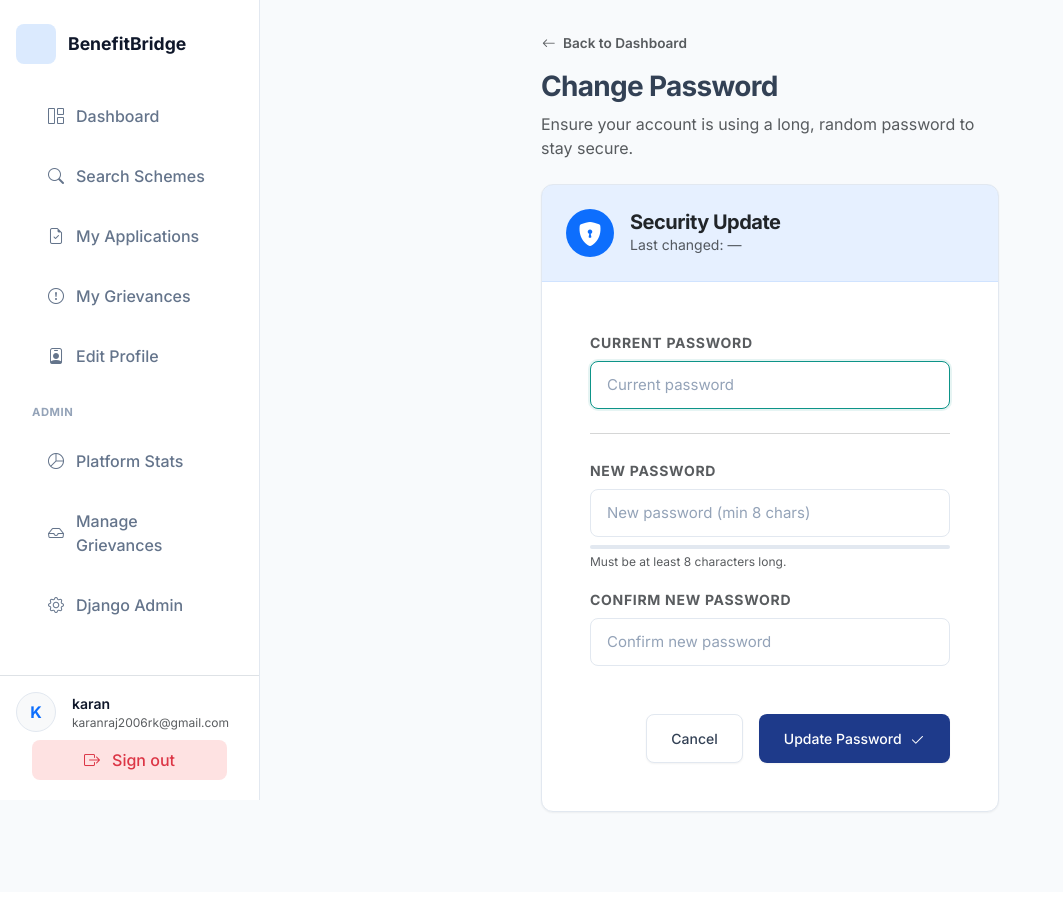
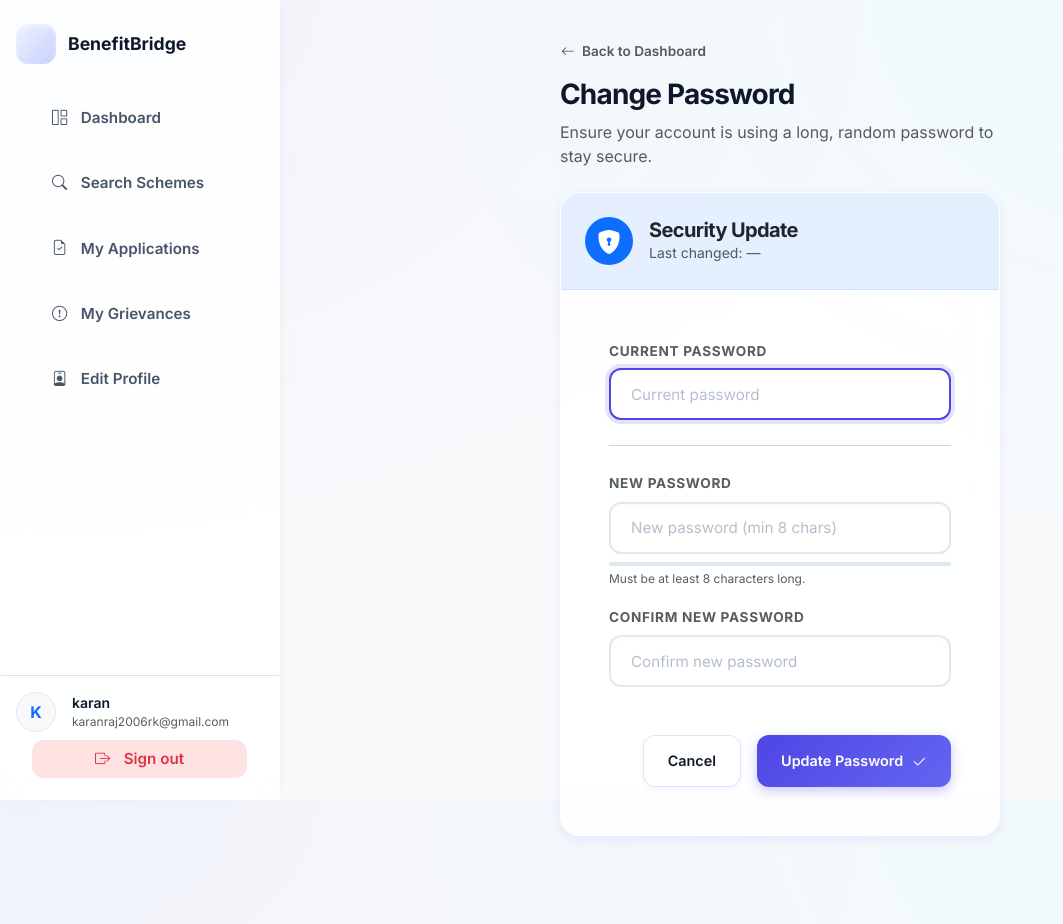
Before and after one commit to vip-sk07/Smart-Beneficiary-Mapping-System, a Django app: page /change-password/ in a window 1280 px wide. Shown: the whole page, without its empty margins (0-1063 px from the left). Before the commit the page ends 813 px from the top, so only its background shows below. Run offline with Django 5.2, Linux system fonts and the light colour scheme; a user stored in the database is signed in.

Commit message:
UI: Apply AI futuristic light theme & hide admin

```diff
--- a/static/css/benefitbridge_premium.css
+++ b/static/css/benefitbridge_premium.css
@@ -1,34 +1,36 @@
 /*
    ====================================================
    BenefitBridge Premium GovTech/Fintech UI Framework
+   AI Futuristic Light Theme
    ====================================================
 */
 
 :root {
-    /* Color System */
-    --primary: #1E3A8A;
-    /* Royal Blue */
-    --primary-hover: #172554;
-    --primary-light: #DBEAFE;
+    /* Color System - AI Futuristic Light */
+    --primary: #4F46E5;
+    /* Electric Indigo */
+    --primary-hover: #4338CA;
+    --primary-light: #EEF2FF;
 
-    --accent: #0D9488;
-    /* Teal */
-    --accent-hover: #0F766E;
+    --accent: #00D8FF;
+    /* Neon Cyan */
+    --accent-hover: #00B8D9;
+    --accent-light: #ECFEFF;
 
     --canvas: #F8FAFC;
-    /* Slate 50 */
+    /* Very light cool grey */
     --surface: #FFFFFF;
 
-    --text-main: #334155;
-    /* Slate 700 */
-    --text-muted: #64748B;
-    /* Slate 500 */
+    --text-main: #0F172A;
+    /* Slate 900 */
+    --text-muted: #475569;
+    /* Slate 600 */
     --text-light: #94A3B8;
     /* Slate 400 */
 
     --border: #E2E8F0;
     /* Slate 200 */
-    --border-focus: #94A3B8;
+    --border-focus: #4F46E5;
 
     /* Semantic Colors */
     --success: #10B981;
@@ -46,29 +48,34 @@
     /* Typography */
     --font-sans: 'Inter', -apple-system, BlinkMacSystemFont, "Segoe UI", Roboto, "Helvetica Neue", Arial, sans-serif;
 
-    /* Shadows */
-    --shadow-sm: 0 1px 2px 0 rgba(0, 0, 0, 0.05);
-    --shadow: 0 1px 3px 0 rgba(0, 0, 0, 0.1), 0 1px 2px -1px rgba(0, 0, 0, 0.1);
-    --shadow-md: 0 4px 6px -1px rgba(0, 0, 0, 0.1), 0 2px 4px -2px rgba(0, 0, 0, 0.1);
-    --shadow-lg: 0 10px 15px -3px rgba(0, 0, 0, 0.1), 0 4px 6px -4px rgba(0, 0, 0, 0.1);
-    --shadow-hover: 0 12px 24px -4px rgba(15, 23, 42, 0.08);
+    /* Shadows - Glowing/Floating AI style */
+    --shadow-sm: 0 2px 4px rgba(79, 70, 229, 0.05);
+    --shadow: 0 4px 12px rgba(79, 70, 229, 0.08);
+    --shadow-md: 0 10px 20px rgba(79, 70, 229, 0.12);
+    --shadow-lg: 0 20px 40px rgba(79, 70, 229, 0.15);
+    --shadow-hover: 0 15px 35px rgba(79, 70, 229, 0.2), 0 0 15px rgba(0, 216, 255, 0.15);
 
     /* Radii */
-    --radius-sm: 6px;
-    --radius: 8px;
-    --radius-md: 12px;
-    --radius-lg: 16px;
+    --radius-sm: 8px;
+    --radius: 12px;
+    --radius-md: 20px;
+    --radius-lg: 28px;
     --radius-pill: 9999px;
 
     /* Transitions */
-    --transition-fast: 120ms cubic-bezier(0.4, 0, 0.2, 1);
-    --transition-smooth: 200ms cubic-bezier(0.4, 0, 0.2, 1);
+    --transition-fast: 150ms cubic-bezier(0.4, 0, 0.2, 1);
+    --transition-smooth: 300ms cubic-bezier(0.2, 0.8, 0.2, 1);
+    --transition-bounce: 400ms cubic-bezier(0.175, 0.885, 0.32, 1.275);
 }
 
 /* Base Setup */
 body {
     font-family: var(--font-sans);
     background-color: var(--canvas);
+    background-image:
+        radial-gradient(at 0% 0%, rgba(79, 70, 229, 0.04) 0px, transparent 50%),
+        radial-gradient(at 100% 0%, rgba(0, 216, 255, 0.04) 0px, transparent 50%);
+    background-attachment: fixed;
     color: var(--text-main);
     -webkit-font-smoothing: antialiased;
     -moz-osx-font-smoothing: grayscale;
@@ -80,10 +87,9 @@ h3,
 h4,
 h5,
 h6 {
-    color: #0F172A;
-    /* Slate 900 for headings */
-    font-weight: 600;
-    letter-spacing: -0.025em;
+    color: var(--text-main);
+    font-weight: 700;
+    letter-spacing: -0.03em;
 }
 
 a {
@@ -97,86 +103,111 @@ a:hover {
 }
 
 /* ====================================================
-   BUTTON SYSTEM
+   BUTTON SYSTEM - AI Animated
    ==================================================== */
 .bb-btn {
     display: inline-flex;
     align-items: center;
     justify-content: center;
     gap: 0.5rem;
-    padding: 0.625rem 1.25rem;
-    /* ~10px 20px */
-    font-size: 0.875rem;
-    /* 14px */
-    font-weight: 500;
+    padding: 0.75rem 1.5rem;
+    font-size: 0.9rem;
+    font-weight: 600;
     border-radius: var(--radius);
     border: 1px solid transparent;
     cursor: pointer;
-    transition: all var(--transition-smooth);
+    transition: all var(--transition-bounce);
     user-select: none;
-    min-height: 44px;
-    /* Mobile touch target */
+    min-height: 48px;
+    position: relative;
+    overflow: hidden;
+    z-index: 1;
 }
 
 /* Primary Button */
 .bb-btn-primary {
-    background-color: var(--primary);
+    background: linear-gradient(135deg, var(--primary) 0%, #6366F1 100%);
     color: #FFFFFF;
-    box-shadow: var(--shadow-sm);
+    box-shadow: 0 4px 12px rgba(79, 70, 229, 0.3);
+    border: none;
+}
+
+.bb-btn-primary::before {
+    content: '';
+    position: absolute;
+    top: 0;
+    left: -100%;
+    width: 100%;
+    height: 100%;
+    background: linear-gradient(90deg, transparent, rgba(255, 255, 255, 0.25), transparent);
+    transition: all 0.6s ease;
+    z-index: -1;
+}
+
+.bb-btn-primary:hover::before {
+    left: 100%;
 }
 
 .bb-btn-primary:hover {
-    background-color: var(--primary-hover);
     color: #FFFFFF;
-    transform: translateY(-2px);
-    box-shadow: 0 4px 12px rgba(30, 58, 138, 0.2);
+    transform: translateY(-3px) scale(1.02);
+    box-shadow: 0 8px 20px rgba(79, 70, 229, 0.4), 0 0 15px rgba(0, 216, 255, 0.4);
 }
 
 .bb-btn-primary:active {
     transform: translateY(0) scale(0.98);
-    box-shadow: var(--shadow-sm);
-    transition: all var(--transition-fast);
+    box-shadow: 0 2px 4px rgba(79, 70, 229, 0.3);
 }
 
 /* Secondary Button */
 .bb-btn-secondary {
-    background-color: var(--surface);
+    background-color: rgba(255, 255, 255, 0.7);
+    backdrop-filter: blur(8px);
     color: var(--text-main);
-    border-color: var(--border);
+    border-color: rgba(79, 70, 229, 0.15);
     box-shadow: var(--shadow-sm);
 }
 
 .bb-btn-secondary:hover {
-    background-color: var(--canvas);
-    color: #0F172A;
-    border-color: var(--border-focus);
-    transform: translateY(-2px);
-    box-shadow: var(--shadow-md);
+    background-color: #FFFFFF;
+    color: var(--primary);
+    border-color: var(--primary-light);
+    transform: translateY(-3px);
+    box-shadow: 0 8px 16px rgba(79, 70, 229, 0.1);
 }
 
 .bb-btn-secondary:active {
     transform: translateY(0) scale(0.98);
-    box-shadow: var(--shadow-sm);
-    transition: all var(--transition-fast);
 }
 
 /* Success / Action Button */
 .bb-btn-success {
-    background-color: var(--success);
+    background: linear-gradient(135deg, var(--success) 0%, #34D399 100%);
     color: #FFFFFF;
-    box-shadow: var(--shadow-sm);
+    box-shadow: 0 4px 12px rgba(16, 185, 129, 0.3);
+    border: none;
+}
+
+.bb-btn-success::before {
+    content: '';
+    position: absolute;
+    top: 0;
+    left: -100%;
+    width: 100%;
+    height: 100%;
+    background: linear-gradient(90deg, transparent, rgba(255, 255, 255, 0.25), transparent);
+    transition: all 0.6s ease;
+    z-index: -1;
+}
+
+.bb-btn-success:hover::before {
+    left: 100%;
 }
 
 .bb-btn-success:hover {
-    background-color: #059669;
     color: #FFFFFF;
-    transform: translateY(-2px);
-    box-shadow: 0 4px 12px rgba(16, 185, 129, 0.2);
-}
-
-.bb-btn-success:active {
-    transform: translateY(0) scale(0.98);
-    box-shadow: var(--shadow-sm);
+    transform: translateY(-3px) scale(1.02);
+    box-shadow: 0 8px 20px rgba(16, 185, 129, 0.4), 0 0 15px rgba(52, 211, 153, 0.4);
 }
 
 /* Focus Accessibility */
@@ -185,65 +216,95 @@ a:hover {
     outline-offset: 2px;
 }
 
-/* Icon alignment inside buttons */
 .bb-btn i {
     font-size: 1.1em;
+    transition: transform var(--transition-smooth);
+}
+
+.bb-btn:hover i {
+    transform: scale(1.1);
 }
 
 /* ====================================================
-   CARD SYSTEM
+   CARD SYSTEM - Glassmorphism & AI Glow
    ==================================================== */
 .bb-card {
-    background-color: var(--surface);
-    border: 1px solid var(--border);
+    background-color: rgba(255, 255, 255, 0.85);
+    backdrop-filter: blur(16px);
+    -webkit-backdrop-filter: blur(16px);
+    border: 1px solid rgba(255, 255, 255, 0.5);
     border-radius: var(--radius-md);
-    box-shadow: var(--shadow-sm);
+    box-shadow: var(--shadow);
     padding: 1.5rem;
+    transition: all var(--transition-bounce);
+    position: relative;
+}
+
+.bb-card::after {
+    content: '';
+    position: absolute;
+    top: 0;
+    left: 0;
+    right: 0;
+    bottom: 0;
+    border-radius: var(--radius-md);
+    box-shadow: inset 0 0 0 1px transparent;
     transition: all var(--transition-smooth);
+    pointer-events: none;
 }
 
 .bb-card:hover {
-    transform: translateY(-4px);
+    transform: translateY(-8px);
     box-shadow: var(--shadow-hover);
-    border-color: #CBD5E1;
+    background-color: #FFFFFF;
+}
+
+.bb-card:hover::after {
+    box-shadow: inset 0 0 0 1px rgba(0, 216, 255, 0.4);
 }
 
 .bb-stat-card {
     display: flex;
     align-items: center;
-    gap: 1rem;
-    padding: 1.25rem;
+    gap: 1.25rem;
+    padding: 1.5rem;
 }
 
 .bb-stat-icon {
-    width: 48px;
-    height: 48px;
+    width: 56px;
+    height: 56px;
     border-radius: var(--radius);
     display: flex;
     align-items: center;
     justify-content: center;
-    font-size: 1.5rem;
+    font-size: 1.75rem;
     flex-shrink: 0;
+    transition: all var(--transition-bounce);
+}
+
+.bb-card:hover .bb-stat-icon {
+    transform: scale(1.1) rotate(5deg);
 }
 
 .bb-stat-icon.primary {
-    background: var(--primary-light);
+    background: linear-gradient(135deg, var(--primary-light) 0%, #C7D2FE 100%);
     color: var(--primary);
+    box-shadow: inset 0 2px 4px rgba(255, 255, 255, 0.5);
 }
 
 .bb-stat-icon.success {
-    background: var(--success-bg);
+    background: linear-gradient(135deg, var(--success-bg) 0%, #A7F3D0 100%);
     color: var(--success-text);
 }
 
 .bb-stat-icon.warning {
-    background: var(--warning-bg);
+    background: linear-gradient(135deg, var(--warning-bg) 0%, #FDE68A 100%);
     color: var(--warning-text);
 }
 
 .bb-stat-icon.accent {
-    background: #CCFBF1;
-    color: var(--accent);
+    background: linear-gradient(135deg, var(--accent-light) 0%, #A5F3FC 100%);
+    color: var(--accent-hover);
 }
 
 .bb-scheme-card {
@@ -253,65 +314,75 @@ a:hover {
 }
 
 .bb-scheme-card .scheme-title {
-    font-size: 1.125rem;
-    /* 18px */
-    font-weight: 600;
-    color: #0F172A;
+    font-size: 1.2rem;
+    font-weight: 700;
+    color: var(--text-main);
     margin-bottom: 0.5rem;
-    line-height: 1.4;
+    line-height: 1.3;
+    transition: color var(--transition-smooth);
+}
+
+.bb-card:hover .scheme-title {
+    color: var(--primary);
 }
 
 .bb-scheme-card .scheme-desc {
     color: var(--text-muted);
-    font-size: 0.875rem;
-    /* 14px */
-    line-height: 1.5;
+    font-size: 0.9rem;
+    line-height: 1.6;
     flex: 1;
     display: -webkit-box;
     -webkit-line-clamp: 3;
     line-clamp: 3;
     -webkit-box-orient: vertical;
     overflow: hidden;
-    margin-bottom: 1.25rem;
+    margin-bottom: 1.5rem;
 }
 
 /* ====================================================
-   FORM SYSTEM UPGRADE
+   FORM SYSTEM UPGRADE - Animated Focus
    ==================================================== */
 .form-control,
 .form-select {
-    height: 48px;
+    height: 52px;
     border-radius: var(--radius);
-    border: 1px solid var(--border);
+    border: 2px solid var(--border);
     color: var(--text-main);
-    background-color: var(--surface);
-    font-size: 0.9375rem;
-    /* 15px */
-    padding: 0.5rem 1rem;
-    transition: border-color var(--transition-smooth), box-shadow var(--transition-smooth);
+    background-color: rgba(255, 255, 255, 0.7);
+    backdrop-filter: blur(4px);
+    font-size: 0.95rem;
+    padding: 0.5rem 1.25rem;
+    transition: all var(--transition-smooth);
+    box-shadow: inset 0 2px 4px rgba(0, 0, 0, 0.02);
 }
 
 textarea.form-control {
     height: auto;
-    min-height: 100px;
+    min-height: 120px;
+    padding-top: 1rem;
 }
 
 .form-control:focus,
 .form-select:focus {
-    border-color: var(--accent);
-    box-shadow: 0 0 0 2px rgba(13, 148, 136, 0.1);
+    border-color: var(--primary);
+    background-color: #FFFFFF;
+    box-shadow: 0 0 0 4px rgba(79, 70, 229, 0.15), inset 0 1px 2px rgba(0, 0, 0, 0.02);
     outline: none;
+    transform: translateY(-1px);
 }
 
 .form-control::placeholder {
     color: var(--text-light);
+    opacity: 0.7;
 }
 
 .form-label {
-    font-size: 0.875rem;
-    font-weight: 500;
-    color: var(--text-main);
-    margin-bottom: 0.375rem;
+    font-size: 0.85rem;
+    font-weight: 700;
+    color: var(--text-muted);
+    margin-bottom: 0.5rem;
+    text-transform: uppercase;
+    letter-spacing: 0.05em;
 }
 
 /* Floating Labels - Bootstrap compatible overrides */
@@ -393,58 +471,82 @@ textarea.form-control {
     top: 0;
     left: 0;
     bottom: 0;
-    width: 260px;
-    background-color: var(--surface);
-    border-right: 1px solid var(--border);
+    width: 280px;
+    background-color: rgba(255, 255, 255, 0.85);
+    backdrop-filter: blur(20px);
+    -webkit-backdrop-filter: blur(20px);
+    border-right: 1px solid rgba(255, 255, 255, 0.6);
+    box-shadow: 1px 0 15px rgba(0, 0, 0, 0.03);
     z-index: 1000;
     display: flex;
     flex-direction: column;
 }
 
 .bb-main-content {
-    margin-left: 260px;
+    margin-left: 280px;
     min-height: 100vh;
-    padding: 2rem 2.5rem;
+    padding: 2.5rem 3rem;
 }
 
 .bb-nav-item {
     display: flex;
     align-items: center;
-    gap: 0.75rem;
-    padding: 0.75rem 1rem;
+    gap: 0.85rem;
+    padding: 0.85rem 1.25rem;
     color: var(--text-muted);
     border-radius: var(--radius);
-    margin: 0.25rem 1rem;
-    font-weight: 500;
-    transition: all var(--transition-fast);
+    margin: 0.35rem 1rem;
+    font-weight: 600;
+    font-size: 0.95rem;
+    transition: all var(--transition-bounce);
+    position: relative;
+    overflow: hidden;
+}
+
+.bb-nav-item::before {
+    content: '';
+    position: absolute;
+    left: 0;
+    top: 0;
+    height: 100%;
+    width: 4px;
+    background: var(--accent);
+    transform: scaleY(0);
+    transition: transform var(--transition-bounce);
+    border-radius: 0 4px 4px 0;
 }
 
 .bb-nav-item:hover {
-    background-color: var(--canvas);
-    color: #0F172A;
+    background-color: rgba(79, 70, 229, 0.05);
+    color: var(--primary);
+    transform: translateX(4px);
 }
 
 .bb-nav-item.active {
     background-color: var(--primary-light);
     color: var(--primary);
-    font-weight: 600;
+}
+
+.bb-nav-item.active::before {
+    transform: scaleY(1);
 }
 
 /* Base Top Navbar (Mobile Sticky) */
 .bb-navbar {
     display: none;
-    /* hidden on desktop if we use sidebar */
-    background: var(--surface);
-    border-bottom: 1px solid var(--border);
+    background: rgba(255, 255, 255, 0.9);
+    backdrop-filter: blur(10px);
+    border-bottom: 1px solid rgba(255, 255, 255, 0.5);
 }
 
-/* Tables */
+/* Tables - Stylized AI Look */
 .bb-table-wrapper {
-    border: 1px solid var(--border);
+    background: rgba(255, 255, 255, 0.7);
+    backdrop-filter: blur(10px);
+    border: 1px solid rgba(255, 255, 255, 0.6);
     border-radius: var(--radius-md);
     overflow: hidden;
-    /* round corners for table */
-    background: var(--surface);
+    box-shadow: var(--shadow);
 }
 
 .table.bb-table {
@@ -475,36 +578,73 @@ textarea.form-control {
 }
 
 .table.bb-table tbody tr {
-    transition: background-color var(--transition-fast);
+    transition: all var(--transition-fast);
 }
 
 .table.bb-table tbody tr:hover {
-    background-color: rgba(248, 250, 252, 0.6);
-    /* Super light hover */
+    background-color: #FFFFFF;
+    box-shadow: 0 4px 10px rgba(79, 70, 229, 0.05);
+    transform: scale(1.005);
 }
 
 /* Micro Interactions */
 .bb-hover-lift {
-    transition: transform var(--transition-smooth), box-shadow var(--transition-smooth);
+    transition: all var(--transition-bounce);
 }
 
 .bb-hover-lift:hover {
-    transform: translateY(-2px);
+    transform: translateY(-5px);
     box-shadow: var(--shadow-hover);
 }
 
-/* Match Score Tags inside Cards */
+/* Match Score Tags inside Cards - Glowing */
 .bb-match-badge {
     position: absolute;
     top: 1rem;
-    right: 1rem;
-    font-size: 0.7rem;
+    right: 1.5rem;
+    font-size: 0.8rem;
     font-weight: 800;
-    padding: 0.25rem 0.6rem;
-    border-radius: 20px;
-    background: var(--success-bg);
-    color: var(--success-text);
-    border: 1px solid rgba(16, 185, 129, 0.25);
+    padding: 0.4rem 1rem;
+    border-radius: var(--radius-pill);
+    background: linear-gradient(135deg, var(--success) 0%, #059669 100%);
+    color: #FFFFFF;
+    box-shadow: 0 4px 10px rgba(16, 185, 129, 0.4);
+    border: 2px solid #FFFFFF;
+    z-index: 2;
+    animation: pulse-glow 2s infinite;
+}
+
+@keyframes pulse-glow {
+    0% {
+        box-shadow: 0 0 0 0 rgba(16, 185, 129, 0.4);
+    }
+
+    70% {
+        box-shadow: 0 0 0 10px rgba(16, 185, 129, 0);
+    }
+
+    100% {
+        box-shadow: 0 0 0 0 rgba(16, 185, 129, 0);
+    }
+}
+
+/* Add custom scrollbar styling for futuristic look */
+::-webkit-scrollbar {
+    width: 8px;
+    height: 8px;
+}
+
+::-webkit-scrollbar-track {
+    background: var(--canvas);
+}
+
+::-webkit-scrollbar-thumb {
+    background: rgba(79, 70, 229, 0.2);
+    border-radius: 10px;
+}
+
+::-webkit-scrollbar-thumb:hover {
+    background: rgba(79, 70, 229, 0.5);
 }
 
 /* Mobile Responsiveness */
--- a/templates/base.html
+++ b/templates/base.html
@@ -65,18 +65,7 @@
                     <i class="bi bi-person-badge"></i> Edit Profile
                 </a>
 
-                {% if request.user.is_superuser %}
-                <div class="mt-3 mb-2 px-3 text-uppercase" style="font-size: 0.7rem; font-weight: 700; color: var(--text-light); letter-spacing: 0.05em;">Admin</div>
-                <a href="{% url 'admin_stats' %}" class="bb-nav-item {% if request.resolver_match.url_name == 'admin_stats' %}active{% endif %}">
-                    <i class="bi bi-pie-chart"></i> Platform Stats
-                </a>
-                <a href="{% url 'admin_grievances' %}" class="bb-nav-item {% if request.resolver_match.url_name == 'admin_grievances' %}active{% endif %}">
-                    <i class="bi bi-inbox"></i> Manage Grievances
-                </a>
-                <a href="/admin/" class="bb-nav-item">
-                    <i class="bi bi-gear"></i> Django Admin
-                </a>
-                {% endif %}
+
             </nav>
         </div>
 
```
Also changed, not shown: other parts of static/css/benefitbridge_premium.css (+32 -24 lines).
